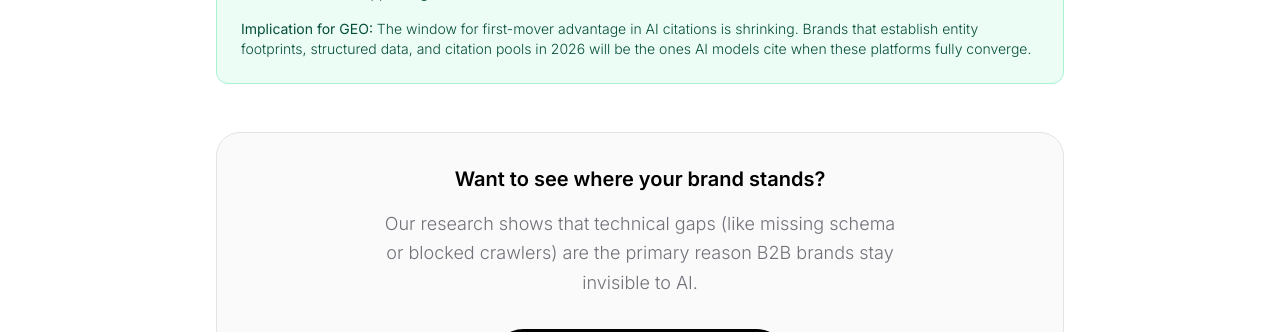
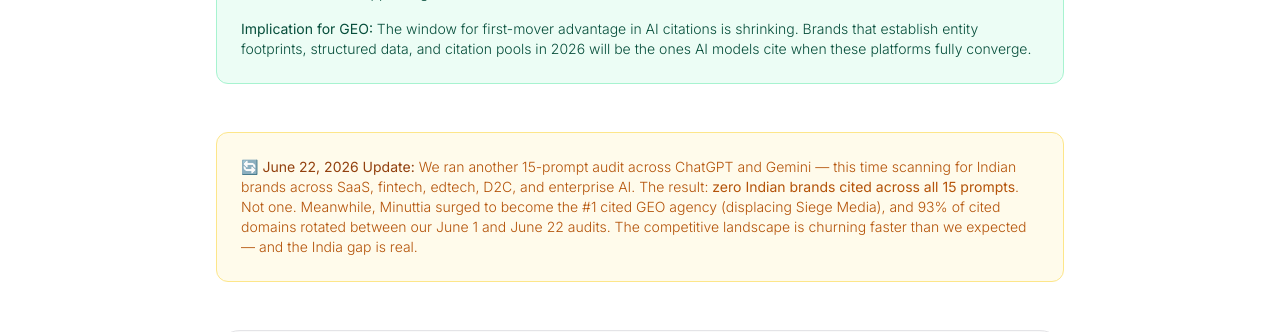
Before and after one commit to anshbhatia10/qlavo, a React (Vite) app: page /blog/state-of-ai-search-april-2026 in a window 1280 px wide. Shown: the part 2160-2492 px from the top of the page. Built offline with nearby package versions, Linux system fonts and the light colour scheme.

Commit message:
Refresh: llms.txt + State of AI Search article with W5 audit data (0/15 India gap, 93% churn)

```diff
--- a/pages/StateOfAISearchApril2026.tsx
+++ b/pages/StateOfAISearchApril2026.tsx
@@ -158,6 +158,11 @@
               </div>
             </section>
 
+            <div className="bg-amber-50 border border-amber-200 rounded-xl p-6 mb-8 text-sm">
+              <strong className="text-amber-800">🔄 June 22, 2026 Update:</strong>
+              <span className="text-amber-700"> We ran another 15-prompt audit across ChatGPT and Gemini — this time scanning for Indian brands across SaaS, fintech, edtech, D2C, and enterprise AI. The result: <strong>zero Indian brands cited across all 15 prompts</strong>. Not one. Meanwhile, Minuttia surged to become the #1 cited GEO agency (displacing Siege Media), and 93% of cited domains rotated between our June 1 and June 22 audits. The competitive landscape is churning faster than we expected — and the India gap is real.</span>
+            </div>
+
             <div className="bg-zinc-50 border border-zinc-200 rounded-3xl p-8 mt-12 text-center">
               <h3 className="text-xl font-semibold text-black mb-4">Want to see where your brand stands?</h3>
               <p className="text-zinc-500 mb-8 max-w-lg mx-auto">Our research shows that technical gaps (like missing schema or blocked crawlers) are the primary reason B2B brands stay invisible to AI.</p>
```
Also changed, not shown: public/llms.txt.
